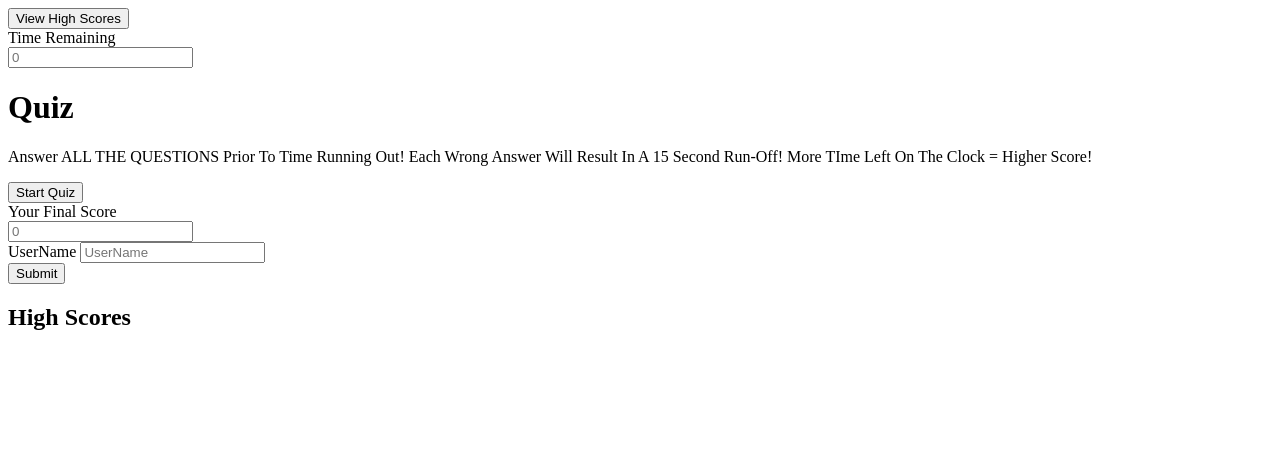
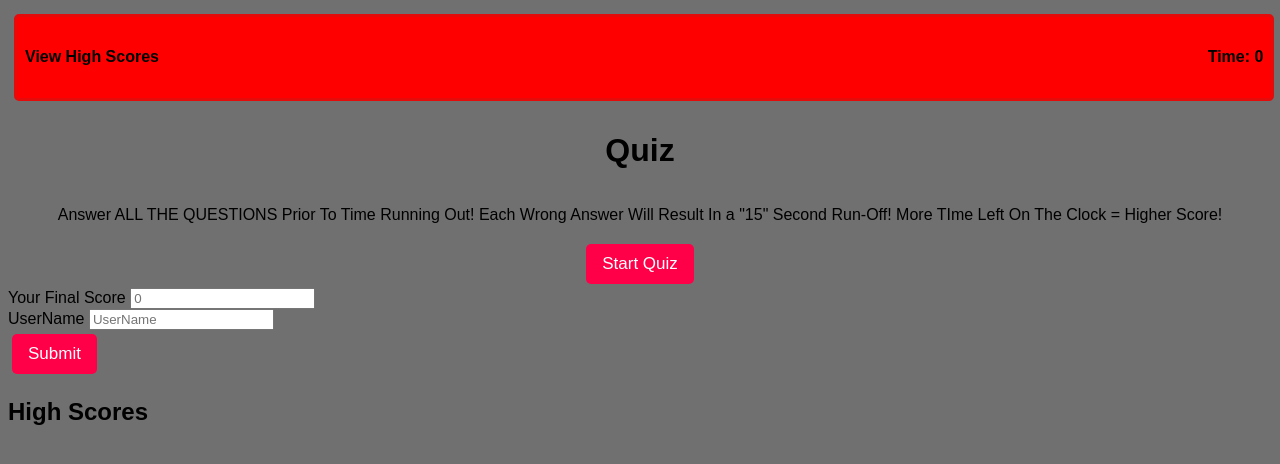
Before and after one commit to J-sanchez/WEB-API-Quiz, a plain HTML site: page index.html in a window 1280 px wide. Drawn offline with Linux system fonts and the light colour scheme.

Commit message:
HTML and Style.css

```diff
--- a/assets/style.css
+++ b/assets/style.css
@@ -0,0 +1,63 @@
+/* nav bar */
+.btn-right {
+    float: right;
+}
+
+.btn-left {
+    float: left;
+}
+#landing-container {
+    display:flex;
+    flex-direction:column;
+    align-items: center;
+}
+#nav {
+    display: block;
+    background-color: rgb(255, 0, 0);
+    display: inline-block;
+    width: 98vw;
+    border: 3px solid #e60b0b;
+    border-radius: 5px;
+    margin: 6px;
+}
+
+/* main section */
+
+body {
+    font-family: 'Roboto Slab', arial;
+    background-color: #707070;
+}
+
+#quizBody {
+    text-align: center;
+    padding: 12vh;
+}
+
+h4 {
+    padding: 10px 8px 10px 8px;
+}
+
+a {
+    text-decoration: none;
+    color: black;
+}
+
+button {
+    border: none;
+    background-color: #ff0048;
+    color: white;
+    border-radius: 5px;
+    padding: 10px 16px 10px 16px;
+    font-size: 17px;
+    font-family: 'Roboto Slab', arial;
+    margin: 4px;
+}
+
+button:hover {
+    transition-duration: 0.4s;
+    background-color: #815c67;
+}
+
+#quiz {
+    text-align: center;
+}
--- a/index.html
+++ b/index.html
@@ -10,59 +10,28 @@
 </head>
 <body>
     <!--High Scores Button-->
-    <nav class="navbar navbar-expand-lg navbar-light bg-light">
-        <div class="container navbar-container mx-0">
-            <div class="row w-100">
-                <div class="col-4 col-md-2">
-                    <button type="button" id="highscore-button" class="btn btn-info">View High Scores</button>
+    <div id ="nav">
+    <div class="btn-left">
+        <a onclick="getScore()" href="#"><h4>View High Scores</h4></a>
                 </div>
                 <!--TIme Remaining-->
-                <div class="col-3 col-md-7"></div>
-                <div class="col-5 col-md-3">
-                    <form>
-                        <div class="form-group row">
-                            <label for="time-remaining" class="col-sm-7 col-form-label">Time Remaining</label>
-                            <div class="col-sm-5">
-                                <input type="number" readonly class="form-control" id="time-remaining" placeholder="0">
+        <div class="btn-right">
+        <h4>Time: <span id="timeLeft">0</span></h4>
         </div>
     </div>
-                    </form>
-                </div>
-            </div>
-        </div>
-    </nav>
 
     <div id="landing-container" class="container">
-        <div class="row mb-3">
-            <div class="col-12 text-center">
                 <h1>Quiz</h1>
-            </div>
-        </div>
         <!--Instructions-->
-        <div class="row mb-3">
-            <div class="col-12 text-center">
-                <p>Answer ALL THE QUESTIONS Prior To Time Running Out! Each Wrong Answer Will Result In A 15 Second Run-Off! More TIme Left On The Clock = Higher Score!</p>
-            </div>
-        </div>
+                <p>Answer ALL THE QUESTIONS Prior To Time Running Out! Each Wrong Answer Will Result In a "15" Second Run-Off! More TIme Left On The Clock = Higher Score!</p>
         <!--Start Quiz Button-->
-        <div class="row">
-            <div class="col-12 text-center">
                 <button id="start-button" type="button" class="btn btn-secondary btn-lg">Start Quiz</button>
             </div>
     </div>
-    </div>
-
-    <div id="quiz-container" class="container d-none">
-
-    </div>
     <!--Final Score-->
     <div id="final-container" class="container d-none">
-        <div class="row">
-            <div class="col-12 text-center">
                 <form>
-                    <div class="form-group row">
-                        <label for="final-score" class="col-sm-7 col-form-label">Your Final Score</label>
-                        <div class="col-sm-5">
+                        <label for="final-score" class="final-score">Your Final Score</label>
                             <input type="number" readonly class="form-control" id="final-score" placeholder="0">
                         </div>
                     </div>
@@ -76,23 +45,16 @@
                     <!--Submit Btn-->
                     <button id="submit-UserName" type="button" class="btn btn-primary">Submit</button>
                 </form>
-            </div>
-        </div>
-    </div>
     <!--HighScores-->
     <div id="highscore-container" class="container d-none">
         <div class="row">
-            <div class="col-2"></div>
-            <div id="highscore-table" class="col-8">
-                <div class="row">
-                    <div class="col-12 text-center">
+            <div id="highscore-table" class="btn">
                         <h2>High Scores</h2>
                     </div>
                 </div>
             </div>
-            <div class="col-2"></div>
             </div>
-    </div>
+
     <script src="./assets/script.js"></script>
 </body>
 </html>
```
Lines whose indentation alone changed are shown as unchanged.
